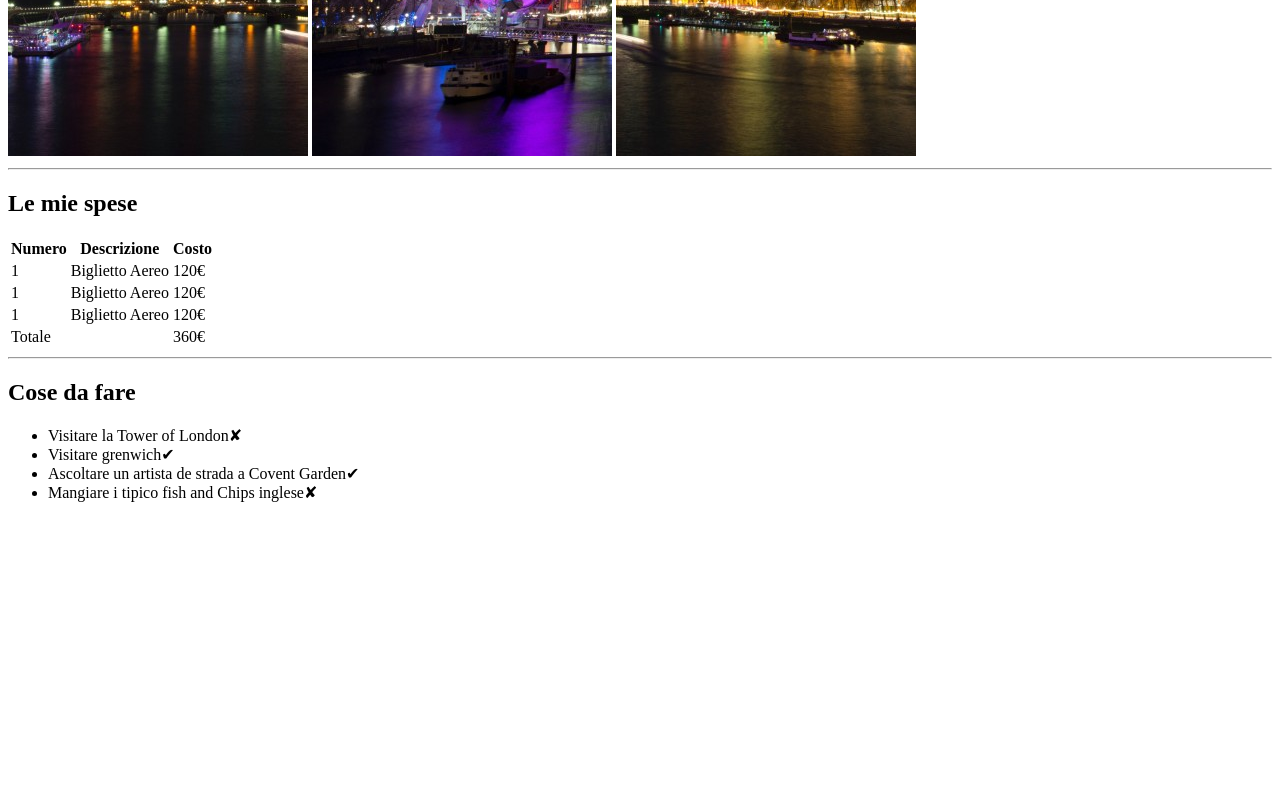
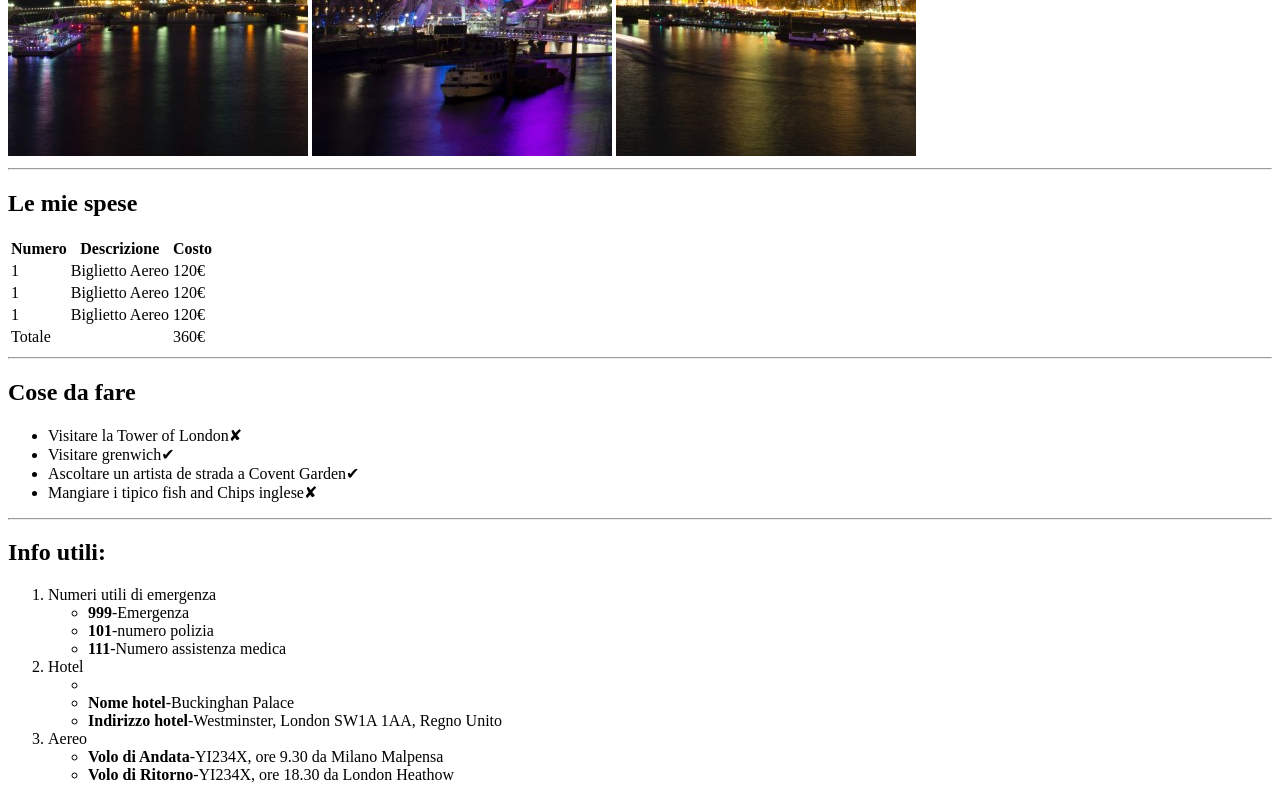
Before and after one commit to marinobf/html-london-trip, a plain HTML site: page index.html in a window 1280 px wide. Shown: the part 524-1324 px from the top of the page. Before the commit the page ends 1042 px from the top, so only its background shows below. Drawn offline with Linux system fonts and the light colour scheme.

Commit message:
add main

```diff
--- a/index.html
+++ b/index.html
@@ -6,7 +6,7 @@
   <title>Viaggio a Londra</title>
 </head>
 <body>
-  <header></header>
+  <header>
     <h1>Il mio Viaggio a Londra</h1>
     <div>
       <img src="./img/pexels-bill-emrich-230794-1.jpg" alt="Foto Londra 2">
@@ -62,6 +62,34 @@
           <li>Mangiare i tipico fish and Chips inglese&#10008;</li>
         </ul>
       </div>
+      <hr>
+    </section>
+
+    <section>
+      <h2>Info utili:</h2>
+      <div>
+        <ol>
+          <li>Numeri utili di emergenza
+            <ul>
+              <li><b>999</b>-Emergenza</li>
+              <li><b>101</b>-numero polizia</li>
+              <li><b>111</b>-Numero assistenza medica</li>
+            </ul>
+          </li>
+          <li>Hotel
+            <ul>
+              <li><li><b>Nome hotel</b>-Buckinghan Palace</li>
+              <li><b>Indirizzo hotel</b>-Westminster, London SW1A 1AA, Regno Unito</li>
+            </ul>
+          </li>
+          <li>Aereo
+            <ul>
+              <li><b>Volo di Andata</b>-YI234X, ore 9.30 da Milano Malpensa</li>
+              <li><b>Volo di Ritorno</b>-YI234X, ore 18.30 da London Heathow</li>
+            </ul>
+          </li>
+        </ol>
+      </div>
     </section>
   </main>
 
```
